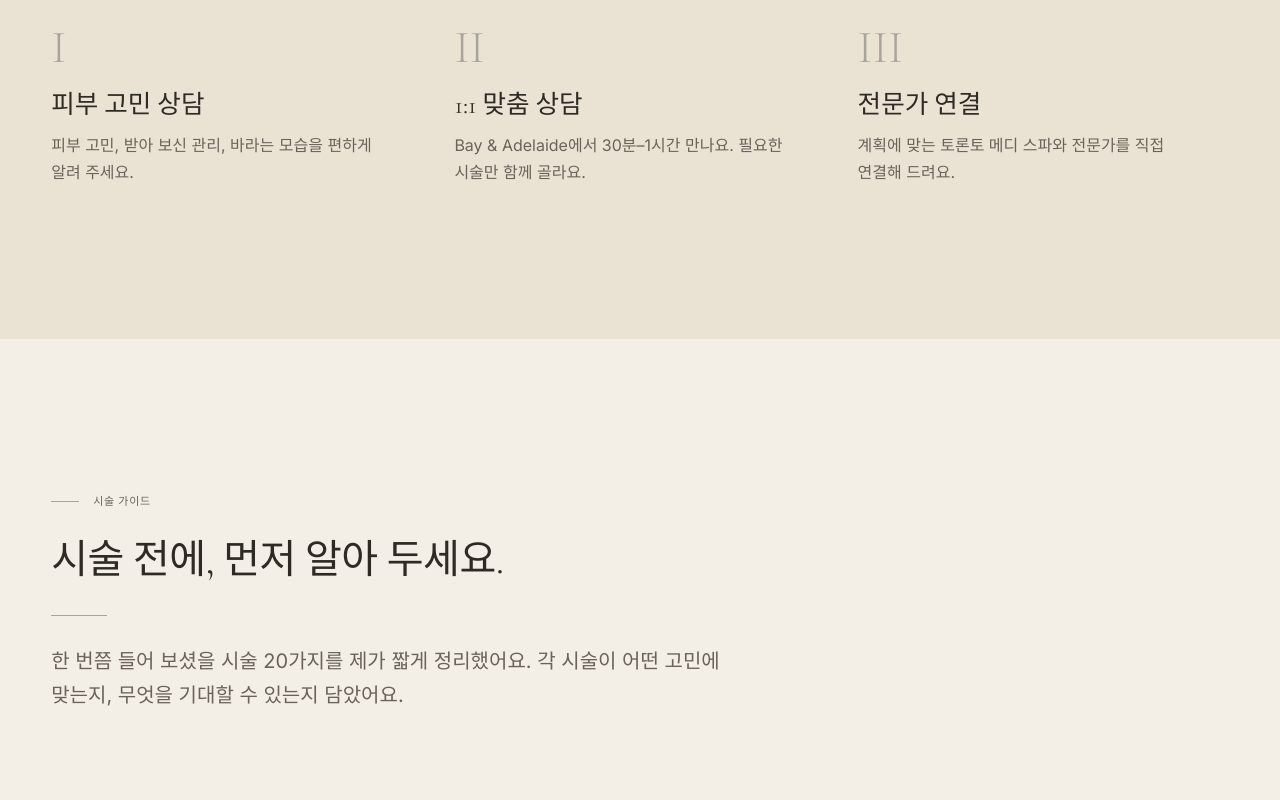
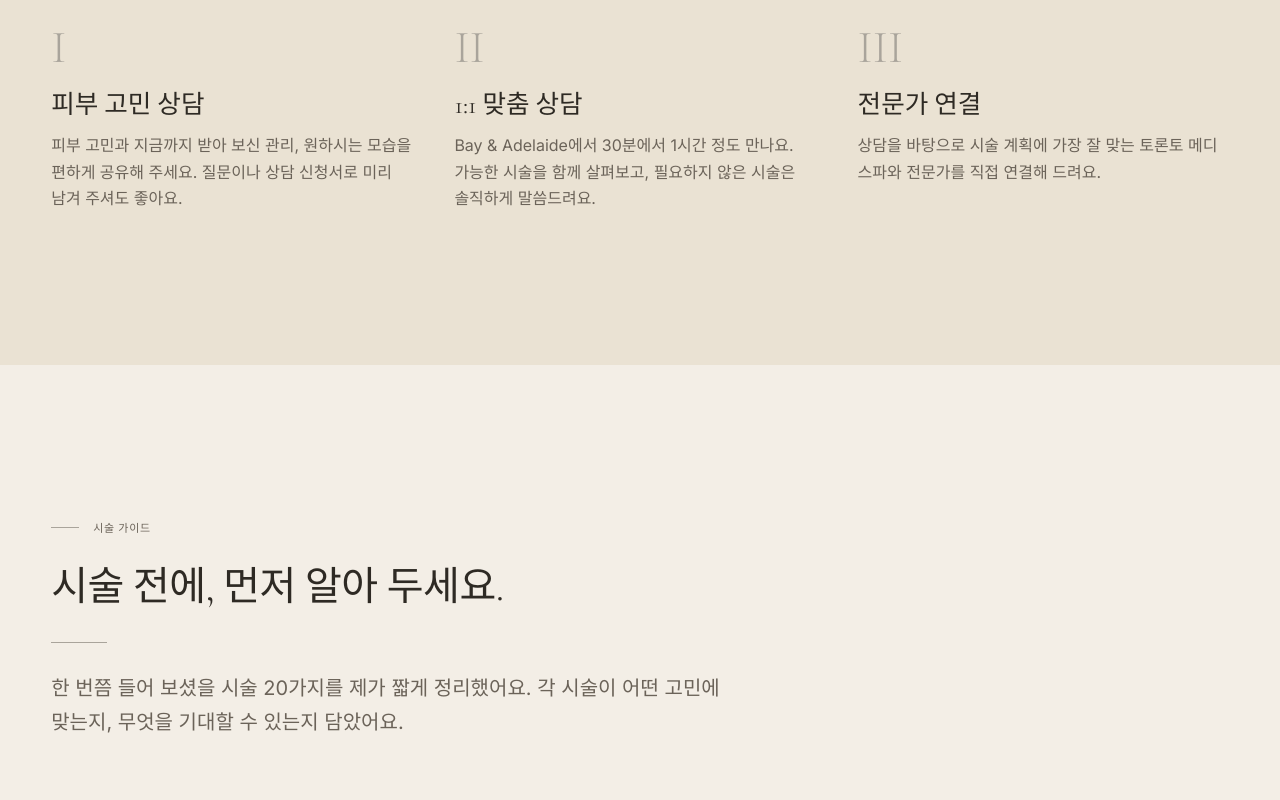
Before and after one commit to kyungleekim92-cmd/jenny-kim-beauty, a Next.js app: page /ko in a window 1280 px wide. Shown: the part 1160-1960 px from the top of the page. Built offline with nearby package versions, Linux system fonts and the light colour scheme.

Commit message:
ko copy: HowItWorks bodies → professional and natural

```diff
--- a/components/HowItWorks.tsx
+++ b/components/HowItWorks.tsx
@@ -33,17 +33,17 @@ const copy = {
       {
         n: "I",
         title: "피부 고민 상담",
-        body: "피부 고민, 받아 보신 관리, 바라는 모습을 편하게 알려 주세요.",
+        body: "피부 고민과 지금까지 받아 보신 관리, 원하시는 모습을 편하게 공유해 주세요. 질문이나 상담 신청서로 미리 남겨 주셔도 좋아요.",
       },
       {
         n: "II",
         title: "1:1 맞춤 상담",
-        body: "Bay & Adelaide에서 30분–1시간 만나요. 필요한 시술만 함께 골라요.",
+        body: "Bay & Adelaide에서 30분에서 1시간 정도 만나요. 가능한 시술을 함께 살펴보고, 필요하지 않은 시술은 솔직하게 말씀드려요.",
       },
       {
         n: "III",
         title: "전문가 연결",
-        body: "계획에 맞는 토론토 메디 스파와 전문가를 직접 연결해 드려요.",
+        body: "상담을 바탕으로 시술 계획에 가장 잘 맞는 토론토 메디 스파와 전문가를 직접 연결해 드려요.",
       },
     ],
   },
```
